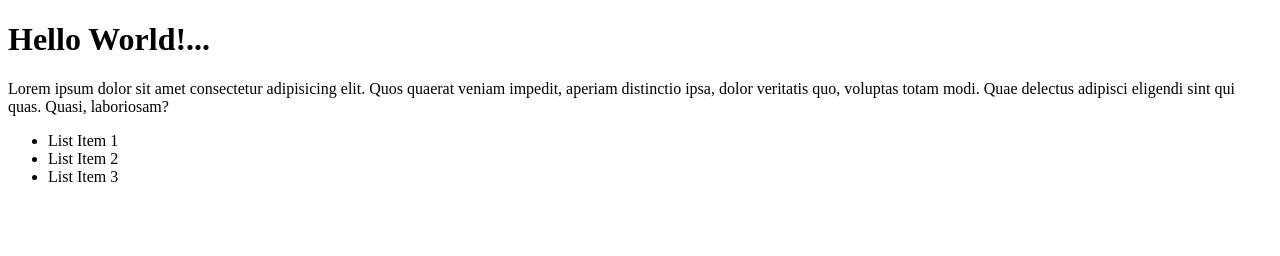
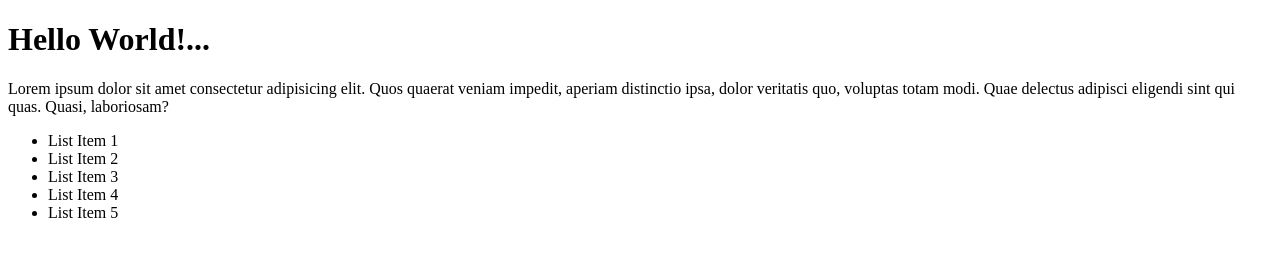
Before and after one commit to rohan-0926/demo-git, a plain HTML site: page index.html in a window 1280 px wide. Drawn offline with Linux system fonts and the light colour scheme.

Commit message:
Added li

```diff
--- a/index.html
+++ b/index.html
@@ -15,6 +15,8 @@
         <li>List Item 1</li>
         <li>List Item 2</li>
         <li>List Item 3</li>
+        <li>List Item 4</li>
+        <li>List Item 5</li>
     </ul>
 </body>
 </html>
```
